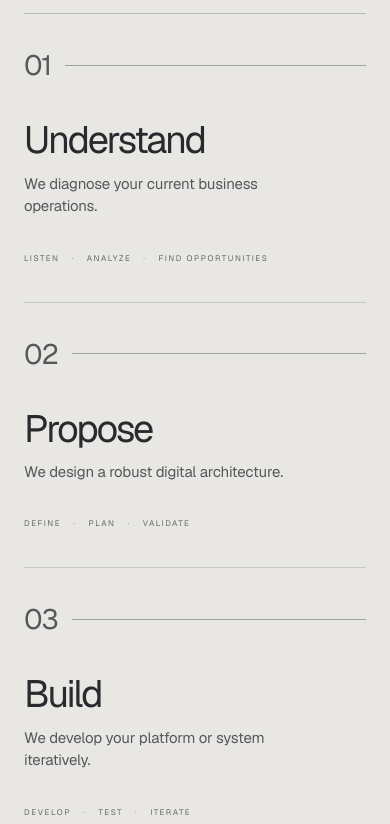
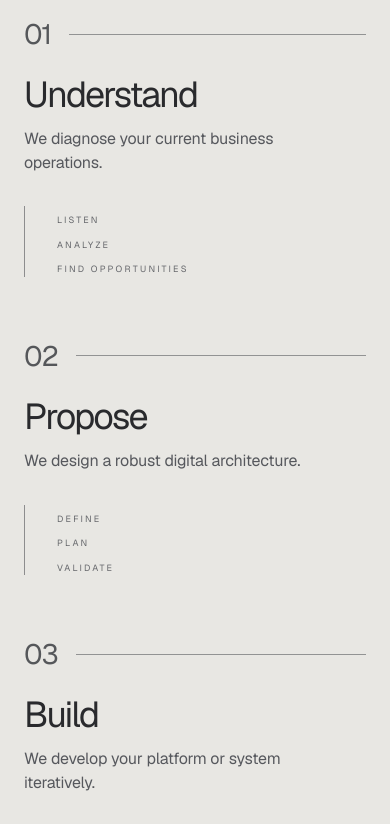
Before and after one commit to NicolasLlanos8799/weareleba, a Next.js app: page / in a window 390 px wide. Shown: the part 3760-4584 px from the top of the page. Built offline with nearby package versions, Linux system fonts and the light colour scheme.

Commit message:
Restore previous Our Process layout

```diff
--- a/components/sections/OurProcess.module.css
+++ b/components/sections/OurProcess.module.css
@@ -48,70 +48,56 @@
 .grid {
   display: grid;
   grid-template-columns: repeat(4, minmax(0, 1fr));
-  gap: 0;
+  gap: clamp(24px, 3.2vw, 56px);
   margin-top: clamp(76px, 9vw, 132px);
-  border-top: 1px solid rgba(63, 65, 68, .28);
-  border-bottom: 1px solid rgba(63, 65, 68, .18);
 }
 
 .step {
-  position: relative;
   min-width: 0;
-  min-height: clamp(370px, 32vw, 500px);
-  padding: clamp(28px, 3vw, 48px) clamp(18px, 2.3vw, 38px) clamp(34px, 3.5vw, 54px);
   display: flex;
   flex-direction: column;
-  border-left: 1px solid rgba(63, 65, 68, .2);
-  transition: background .25s ease;
 }
-
-.step:first-child { border-left: 0; }
-.step:hover { background: rgba(255, 255, 255, .22); }
 
 .topline {
   display: flex;
   align-items: center;
-  gap: 14px;
+  gap: 18px;
   color: #55575a;
-  font-size: clamp(22px, 2vw, 34px);
+  font-size: clamp(24px, 2.25vw, 38px);
   font-weight: 400;
   letter-spacing: -.04em;
 }
 
-.topline i { flex: 1; height: 1px; background: rgba(63, 65, 68, .42); }
+.topline i { flex: 1; height: 1px; background: rgba(63, 65, 68, .5); }
 
 .step h3 {
-  margin: clamp(34px, 4vw, 68px) 0 16px;
-  font-size: clamp(28px, 2.55vw, 46px);
+  margin: 28px 0 14px;
+  font-size: clamp(29px, 2.35vw, 42px);
   font-weight: 400;
-  line-height: .96;
-  letter-spacing: -.055em;
+  line-height: 1;
+  letter-spacing: -.05em;
 }
 
 .description {
-  max-width: 290px;
+  min-height: 74px;
+  max-width: 300px;
   margin: 0;
-  font-size: clamp(15px, 1.05vw, 17px);
-  line-height: 1.5;
+  font-size: 16px;
+  line-height: 1.48;
   letter-spacing: -.012em;
   color: #56585d;
 }
 
 .actions {
-  margin-top: auto;
-  padding-top: 38px;
+  margin-top: clamp(36px, 4vw, 68px);
+  padding: 8px 0 0 32px;
+  border-left: 1px solid rgba(58, 60, 63, .52);
   display: flex;
-  flex-wrap: wrap;
-  gap: 8px 12px;
-  font-size: 8px;
-  letter-spacing: .2em;
+  flex-direction: column;
+  gap: 11px;
+  font-size: 9px;
+  letter-spacing: .25em;
   color: #65676b;
-}
-
-.actions span:not(:last-child)::after {
-  content: "·";
-  margin-left: 12px;
-  color: #8a8b8d;
 }
 
 .footer {
@@ -130,25 +116,17 @@
 .footer > span:first-child { display: flex; align-items: center; gap: 16px; }
 
 @media (max-width: 1050px) {
-  .grid { grid-template-columns: repeat(2, minmax(0, 1fr)); }
-  .step:nth-child(3) { border-left: 0; border-top: 1px solid rgba(63, 65, 68, .2); }
-  .step:nth-child(4) { border-top: 1px solid rgba(63, 65, 68, .2); }
+  .grid { grid-template-columns: repeat(2, minmax(0, 1fr)); row-gap: 68px; }
+  .description { min-height: auto; }
 }
 
 @media (max-width: 760px) {
   .process { padding: 88px 24px 36px; }
   .header { grid-template-columns: 1fr; gap: 30px; }
   .header p { margin: 0; }
-  .grid { grid-template-columns: 1fr; margin-top: 68px; }
-  .step, .step:nth-child(n) {
-    min-height: auto;
-    border-left: 0;
-    border-top: 1px solid rgba(63, 65, 68, .2);
-    padding: 30px 0 38px;
-  }
-  .step:first-child { border-top: 0; }
+  .grid { grid-template-columns: 1fr; margin-top: 68px; gap: 58px; }
   .topline { font-size: 28px; }
-  .step h3 { margin: 36px 0 14px; font-size: 38px; }
-  .actions { margin-top: 34px; padding-top: 0; }
+  .step h3 { margin-top: 22px; font-size: 36px; }
+  .actions { margin-top: 32px; }
   .footer { margin-top: 84px; flex-direction: column; align-items: flex-start; gap: 18px; line-height: 1.5; }
 }
```
